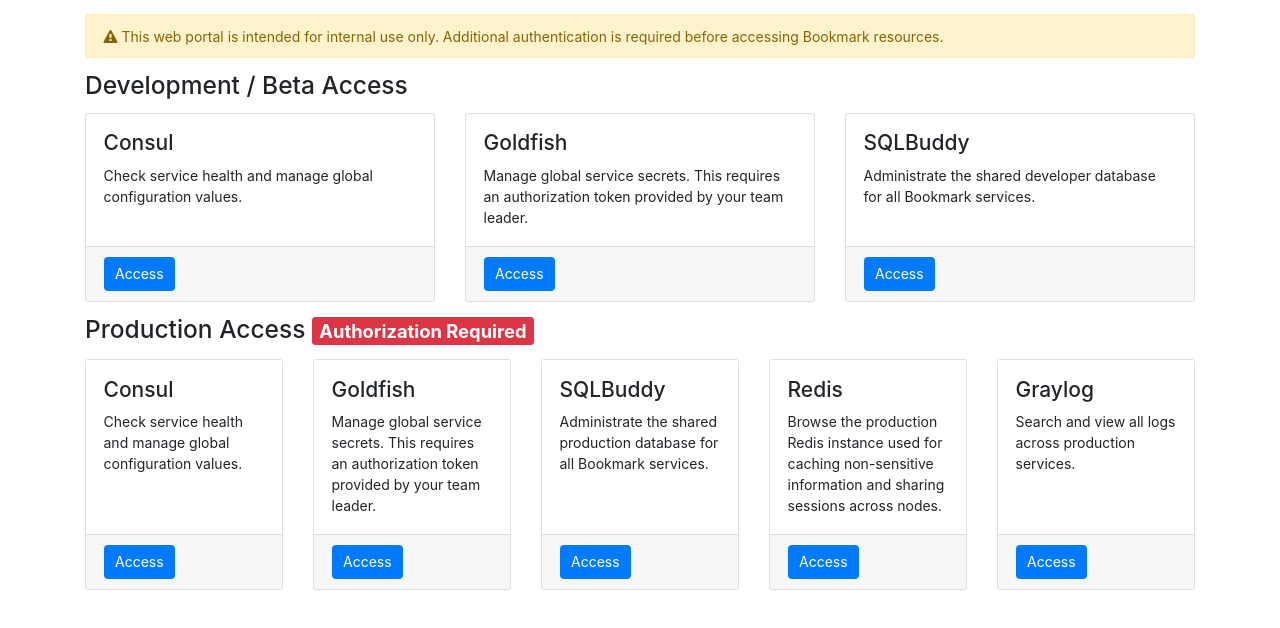
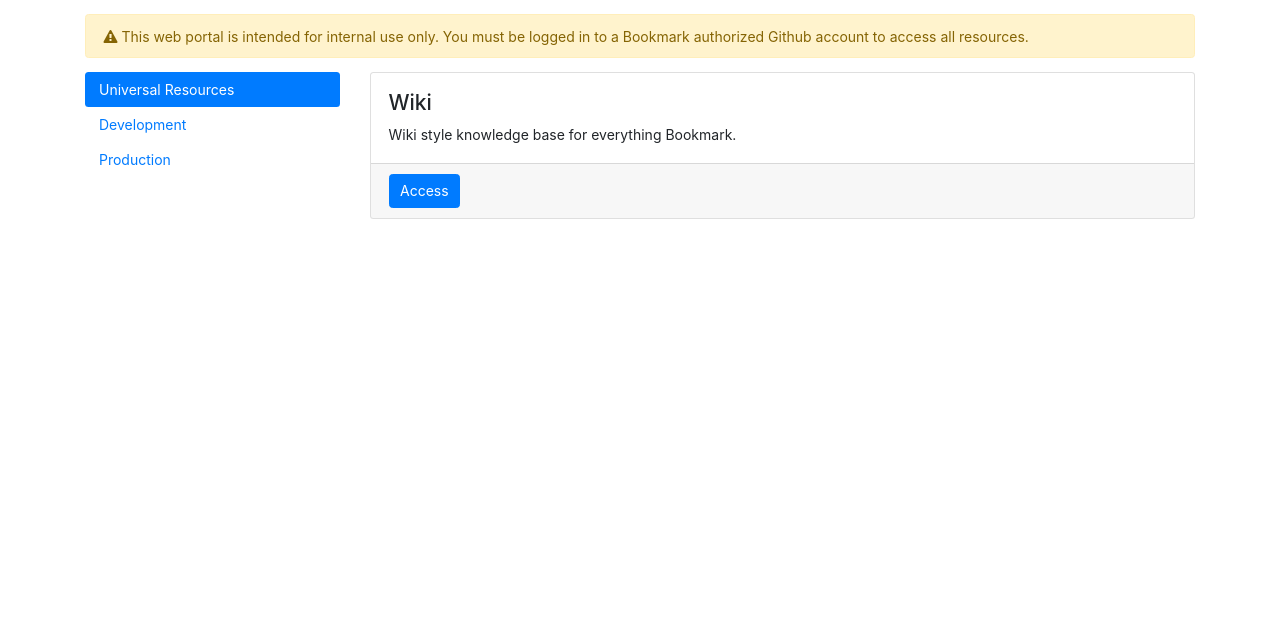
Before and after one commit to Bookmark-Novels/Internal, a plain HTML site: page index.html in a window 1280 px wide. Drawn offline with nearby package versions, Linux system fonts and the light colour scheme.

Commit message:
organize better

```diff
--- a/index.html
+++ b/index.html
@@ -9,31 +9,40 @@
             font-size: 14px;
             margin: 0.5rem;
         }
-
-        h3, .card-deck {
-            margin-bottom: 1rem;
-        }
         </style>
     </head>
     <body>
         <div class="container">
             <div class="alert alert-warning" role="alert">
                 <i class="fa fa-exclamation-triangle" aria-hidden="true"></i>
-                This web portal is intended for internal use only. Additional authentication is required before accessing Bookmark resources.
+                This web portal is intended for internal use only. You must be logged in to a Bookmark authorized Github account to access all resources.
             </div>
-            <h3>Development / Beta Access</h3>
-            <div class="card-deck" id="dev-links"></div>
-            <div>
-            <h3>
-                Production Access
-                <span class="badge badge-danger">Authorization Required</span>
-            </h3>
-            </div>
-            <div class="card-deck" id="prod-links"></div>
+            <div class="row">
+                <div class="nav flex-column nav-pills col-3" id="v-pills-tab" role="tablist" style="padding-left: 15px;">
+                    <a class="nav-link active" id="v-pills-all-tab" data-toggle="pill" href="#v-pills-all" role="tab" aria-controls="v-pills-all" aria-expanded="true">Universal Resources</a>
+                    <a class="nav-link" id="v-pills-dev-tab" data-toggle="pill" href="#v-pills-dev" role="tab" aria-controls="v-pills-dev" aria-expanded="true">Development</a>
+                    <a class="nav-link" id="v-pills-prod-tab" data-toggle="pill" href="#v-pills-prod" role="tab" aria-controls="v-pills-prod" aria-expanded="true">Production</a>
+                </div>
+                <div class="tab-content col-9" id="v-pills-tabContent">
+                    <div class="tab-pane fade show active" id="v-pills-all" role="tabpanel" aria-labelledby="v-pills-all-tab"></div>
+                    <div class="tab-pane fade" id="v-pills-dev" role="tabpanel" aria-labelledby="v-pills-dev-tab"></div>
+                    <div class="tab-pane fade" id="v-pills-prod" role="tabpanel" aria-labelledby="v-pills-prod-tab">
+                        <div class="alert alert-danger" role="alert">
+                            <i class="fa fa-exclamation-triangle" aria-hidden="true"></i>
+                            Access to all production resources requires additional authorization.
+                        </div>
+                    </div>
+                </div>
             </div>
         </div>
         <script src="https://code.jquery.com/jquery-3.2.1.slim.min.js"></script>
+        <script src="https://cdnjs.cloudflare.com/ajax/libs/popper.js/1.11.0/umd/popper.min.js"></script>
+        <script src="https://maxcdn.bootstrapcdn.com/bootstrap/4.0.0-beta/js/bootstrap.min.js"></script>
         <script>
+        var all_links = [
+            ['Wiki', 'Wiki style knowledge base for everything Bookmark.', 'wiki.dev']
+        ];
+
         var dev_links = [
             ['Consul', 'Check service health and manage global configuration values.', 'consul.dev'],
             ['Goldfish', 'Manage global service secrets. This requires an authorization token provided by your team leader.', 'goldfish.dev'],
@@ -52,16 +61,20 @@
             ['DigitalOcean', 'Check service health and manage global configuration values.', 'consul']
         ];
 
-        dev_links.forEach(function(item) {
-            $('#dev-links').append(makeCard(item[0], item[1], item[2]));
-        });
+        populate(all_links, '#v-pills-all');
+        populate(dev_links, '#v-pills-dev');
+        populate(prod_links, '#v-pills-prod');
 
-        prod_links.forEach(function(item) {
-            $('#prod-links').append(makeCard(item[0], item[1], item[2]));
-        });
+        function populate(list, anchor) {
+            list.sort(function(a, b) {
+                return a[0].localeCompare(b[0]);
+            }).forEach(function(item) {
+                $(anchor).append(makeCard(item[0], item[1], item[2]));
+            });
+        }
 
         function makeCard(title, desc, link) {
-            return $('<div>').addClass('card').css('max-width', '25rem').append(
+            return $('<div>').addClass('card mb-3').append(
                 $('<div>').addClass('card-body').append(
                     $('<h4>').addClass('card-title').html(title)
                 ).append(
```
